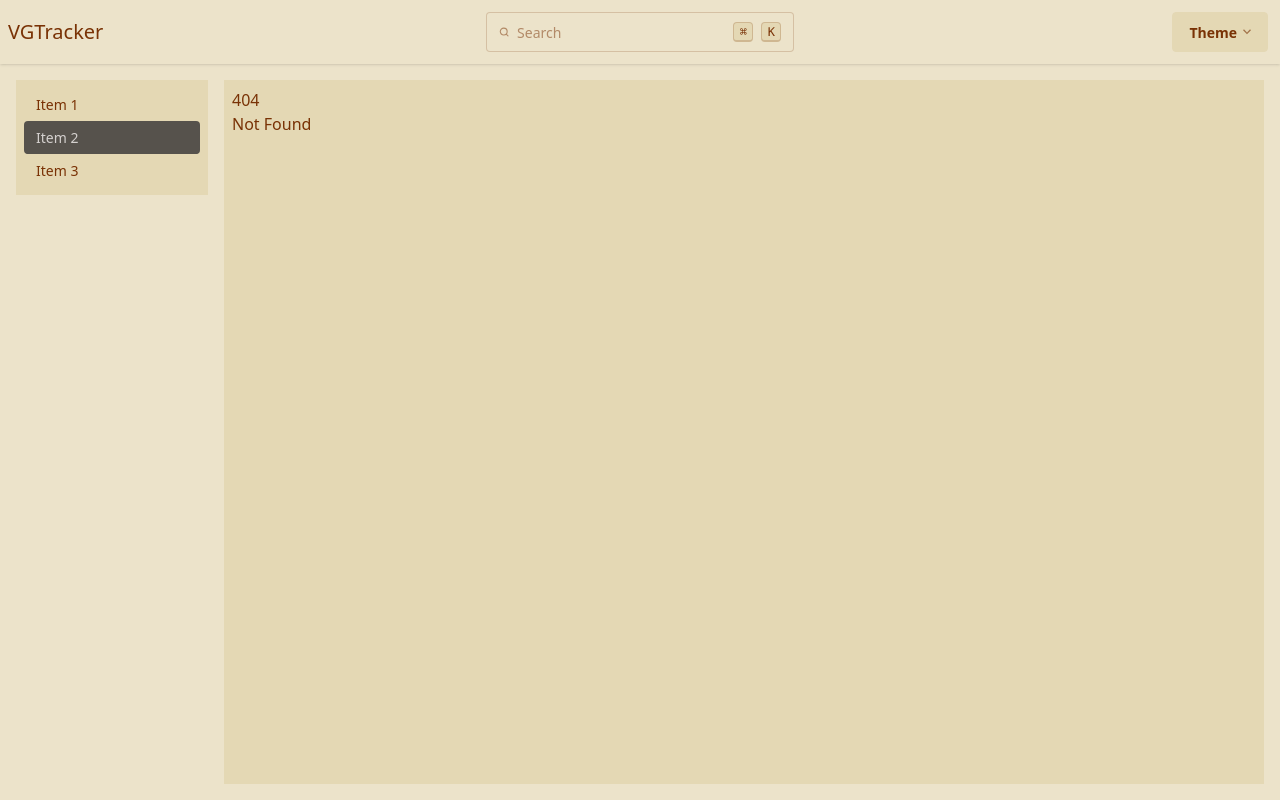
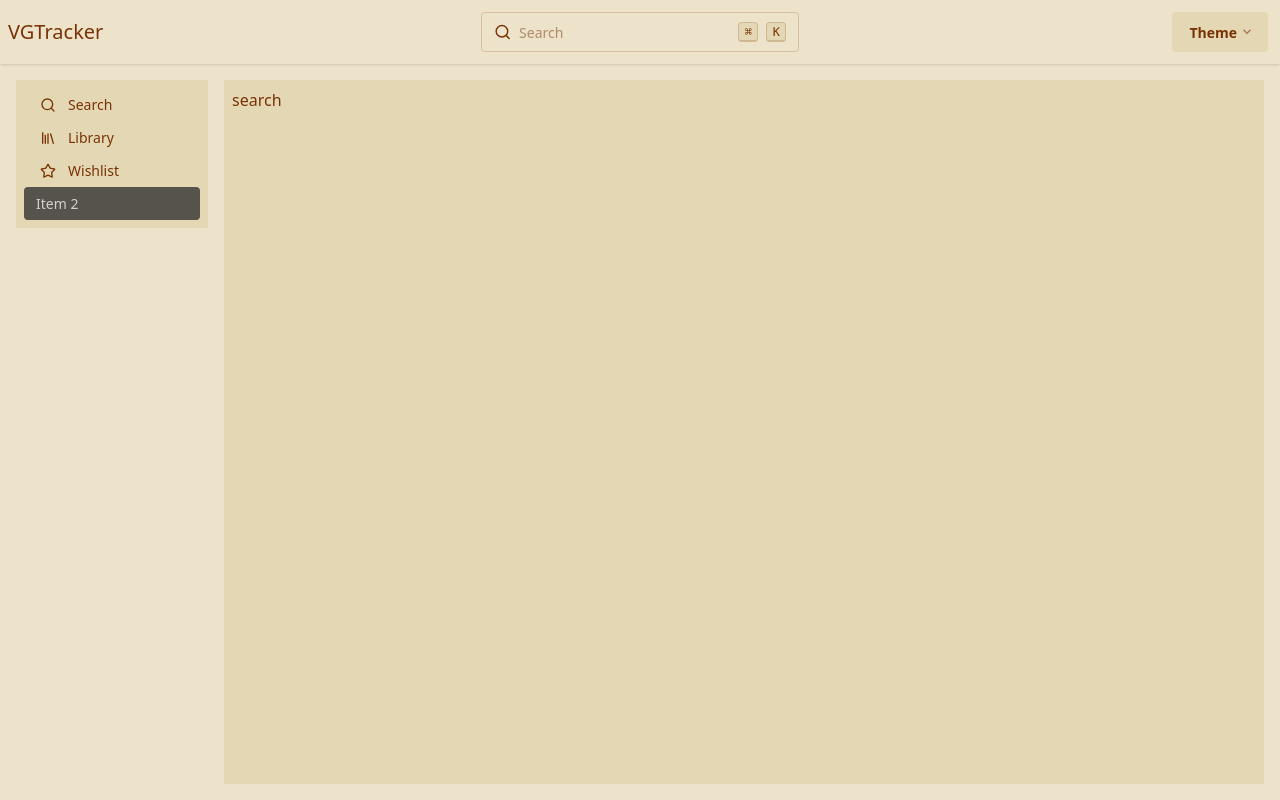
Before and after one commit to Stegnerd/vgtracker, a SvelteKit app: page /search in a window 1280 px wide. Before the commit this address had no page. Built offline with nearby package versions, Linux system fonts and the light colour scheme.

Commit message:
icon library working

```diff
--- a/package.json
+++ b/package.json
@@ -14,6 +14,7 @@
   },
   "license": "MIT",
   "dependencies": {
+    "@lucide/svelte": "^0.553.0",
     "@tailwindcss/vite": "^4.1.16",
     "@tauri-apps/api": "^2",
     "@tauri-apps/plugin-opener": "^2",
--- a/src/routes/+layout.svelte
+++ b/src/routes/+layout.svelte
@@ -1,6 +1,7 @@
 <script lang="ts">
     import "../app.css";
     import ThemeSelect from "$lib/theme/theme-select.svelte";
+    import { Search, Library, Star } from "@lucide/svelte";
     let { children } = $props();
 </script>
 
@@ -56,7 +57,7 @@
                 <li><a>Item 3</a></li>
             </ul> -->
             <label class="input">
-                <svg
+                <!-- <svg
                     class="h-[1em] opacity-50"
                     xmlns="http://www.w3.org/2000/svg"
                     viewBox="0 0 24 24"
@@ -71,7 +72,9 @@
                         <circle cx="11" cy="11" r="8"></circle>
                         <path d="m21 21-4.3-4.3"></path>
                     </g>
-                </svg>
+                </svg> -->
+
+                <Search />
                 <input type="search" class="grow" placeholder="Search" />
                 <kbd class="kbd kbd-sm">⌘</kbd>
                 <kbd class="kbd kbd-sm">K</kbd>
@@ -92,9 +95,16 @@
             </div> -->
 
                 <ul class="menu bg-base-200 w-48">
-                    <li><a>Item 1</a></li>
+                    <li>
+                        <a> <Search class=" h-4" />Search</a>
+                    </li>
+                    <li>
+                        <a> <Library class=" h-4" />Library</a>
+                    </li>
+                    <li>
+                        <a> <Star class=" h-4" />Wishlist</a>
+                    </li>
                     <li><a class="menu-active">Item 2</a></li>
-                    <li><a>Item 3</a></li>
                 </ul>
             </div>
             <div class="flex-auto flex-col bg-base-200 p-[0.5rem]">
--- /dev/null
+++ b/src/routes/search/+page.svelte
@@ -0,0 +1,3 @@
+<script lang="ts"></script>
+
+<p>search</p>
--- /dev/null
+++ b/src/routes/wishlist/+page.svelte
@@ -0,0 +1,4 @@
+<script lang="ts">
+</script>
+
+<p>wishlist</p>
```
Also changed, not shown: 1 other file (tests, documents, lock files or other folders).
